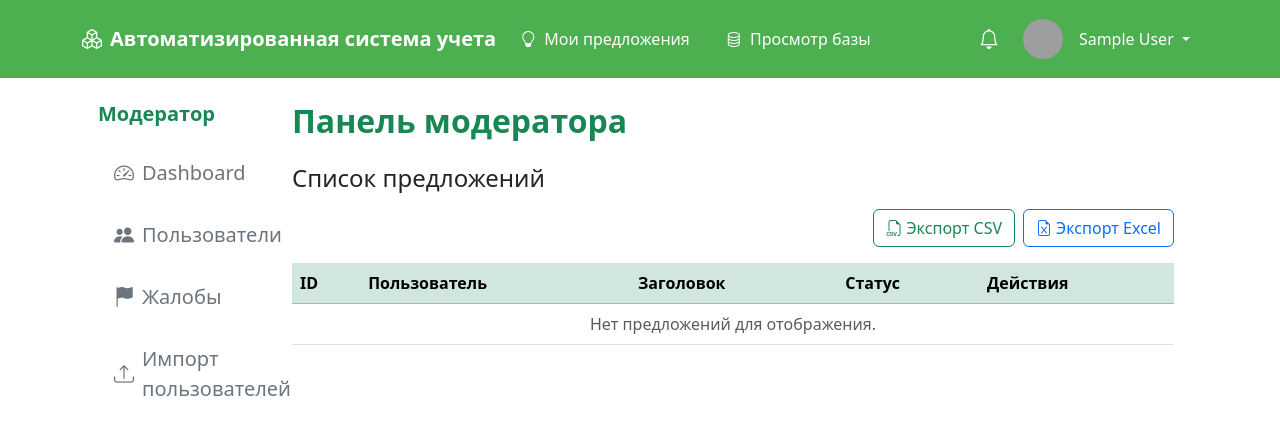
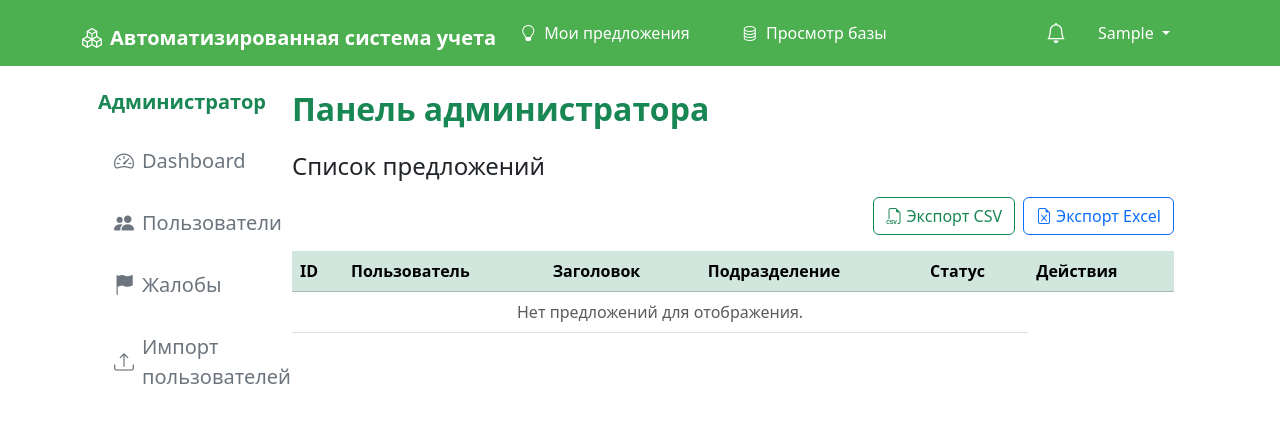
Before and after one commit to Stalkmind1256/VKR_Django, a Django app: page /list/ in a window 1280 px wide. Shown: the top 435 px of the page. Run offline with Django 4.2, Linux system fonts and the light colour scheme; the visitor is signed in with stand-in values (Sample User, id 1); data that the repository does not hold is empty; parts of the project's set-up code (start-up, migrations or seed data) failed here and were passed over; some libraries are stand-ins or nearby versions; grey boxes are pictures that could not be loaded.

Commit message:
commit add admin_user

```diff
--- a/fss/templates/fss/navbar.html
+++ b/fss/templates/fss/navbar.html
@@ -2,27 +2,28 @@
 
 <nav class="navbar navbar-expand-lg navbar-dark" style="background-color: #4CAF50;">
   <div class="container">
-    <!-- Название системы -->
-    <a class="navbar-brand d-flex align-items-center fw-bold text-white" href="{% url 'home' %}" style="padding-top: 1rem; padding-bottom: 1rem;">
+
+    <a class="navbar-brand fw-bold d-flex align-items-center" href="{% url 'home' %}">
       <i class="bi bi-boxes me-2"></i> Автоматизированная система учета
     </a>
 
-    <!-- Кнопка-меню для мобильных -->
+
     <button class="navbar-toggler" type="button" data-bs-toggle="collapse" data-bs-target="#navbarNavAltMarkup"
       aria-controls="navbarNavAltMarkup" aria-expanded="false" aria-label="Toggle navigation">
       <span class="navbar-toggler-icon"></span>
     </button>
 
-    <!-- Меню -->
+
     <div class="collapse navbar-collapse" id="navbarNavAltMarkup">
-      <ul class="navbar-nav me-auto mb-2 mb-lg-0">
-        <li class="nav-item">
+
+      <ul class="navbar-nav me-auto mb-2 mb-lg-0 d-flex align-items-lg-center">
+        <li class="nav-item mt-2 mt-lg-0">
           <a class="nav-link text-white" href="{% url 'my_suggestions' %}">
             <i class="bi bi-lightbulb me-1"></i> Мои предложения
           </a>
         </li>
         {% if user.is_superuser %}
-        <li class="nav-item">
+        <li class="nav-item mt-2 mt-lg-0 ms-lg-3">
           <a class="nav-link text-white" href="{% url 'suggestion_list' %}">
             <i class="bi bi-database me-1"></i> Просмотр базы
           </a>
@@ -30,43 +31,42 @@
         {% endif %}
       </ul>
 
-      <!-- Правая часть: Уведомления и профиль -->
-      <div class="navbar-nav">
+      <ul class="navbar-nav d-flex align-items-lg-center mb-2 mb-lg-0">
         {% if user.is_authenticated %}
-        <div class="d-flex align-items-center">
-          <!-- 🔔 Уведомления -->
-          <a class="nav-link position-relative me-3 text-white" href="{% url 'notifications' %}" title="Уведомления">
+
+        <li class="nav-item position-relative me-3 mt-2 mt-lg-0">
+          <a class="nav-link text-white" href="{% url 'notifications' %}" title="Уведомления">
             <i class="bi bi-bell fs-5"></i>
-            <span id="notification-badge" class="position-absolute top-0 start-100 translate-middle badge rounded-pill bg-danger d-none">
+            <span id="notification-badge"
+              class="position-absolute top-0 start-100 translate-middle badge rounded-pill bg-danger d-none">
               0
             </span>
           </a>
+        </li>
 
-          <!-- 👤 Аватар и имя -->
-          <img src="{% static 'images/avatar_placeholder.jpg' %}" alt="Аватар"
-            class="rounded-circle me-2" style="width: 40px; height: 40px; object-fit: cover;">
-          <div class="dropdown">
+        <!-- Профиль -->
+        <li class="nav-item dropdown mt-2 mt-lg-0">
           <a class="nav-link dropdown-toggle text-white" href="#" role="button" data-bs-toggle="dropdown"
             aria-expanded="false">
-              {{ user.first_name|default:"Иван" }} {{ user.last_name|default:"Иванов" }}
+            {{ user.first_name|default:"Администратор" }}
           </a>
-            <ul class="dropdown-menu dropdown-menu-end">
-              <li><hr class="dropdown-divider"></li>
+          <ul class="dropdown-menu">
             <li><a class="dropdown-item" href="{% url 'logout' %}">Выйти</a></li>
           </ul>
-          </div>
-        </div>
+        </li>
         {% else %}
+        <li class="nav-item mt-2 mt-lg-0">
           <a class="btn btn-light text-dark" href="{% url 'login' %}">
             <i class="bi bi-box-arrow-in-right"></i> Войти
           </a>
+        </li>
         {% endif %}
-      </div>
+      </ul>
     </div>
   </div>
 </nav>
 
-<!-- ✅ AJAX автообновление уведомлений -->
+<!-- AJAX уведомления -->
 <script src="https://ajax.googleapis.com/ajax/libs/jquery/3.5.1/jquery.min.js"></script>
 <script>
   function updateNotificationCount() {
@@ -87,6 +87,6 @@
 
   document.addEventListener("DOMContentLoaded", function () {
     updateNotificationCount();
-    setInterval(updateNotificationCount, 10000);  // обновление каждые 10 секунд
+    setInterval(updateNotificationCount, 10000);
   });
 </script>
--- a/fss/templates/fss/suggestion_list.html
+++ b/fss/templates/fss/suggestion_list.html
@@ -6,7 +6,7 @@
   <div class="row">
     <!-- Sidebar -->
     <nav class="col-md-3 col-lg-2 d-md-block vh-100 position-fixed ps-3 pt-4">
-      <h5 class="text-success mb-4 fw-semibold">Модератор</h5>
+      <h5 class="text-success mb-4 fw-semibold">Администратор</h5>
       <ul class="nav flex-column gap-3">
         <li class="nav-item">
           <a href="/stats" class="nav-link d-flex align-items-center gap-2 text-secondary fw-medium fs-5">
@@ -15,7 +15,7 @@
           </a>
         </li>
         <li class="nav-item">
-          <a href="#" class="nav-link d-flex align-items-center gap-2 text-secondary fw-medium fs-5">
+         <a href="{% url 'user_management' %}" class="nav-link d-flex align-items-center gap-2 text-secondary fw-medium fs-5">
             <i class="bi bi-people-fill"></i>
             <span>Пользователи</span>
           </a>
@@ -37,7 +37,7 @@
 
     <!-- Main content -->
     <main class="col-md-9 ms-sm-auto col-lg-10 offset-md-3 px-4 py-4">
-      <h2 class="text-success mb-4 fw-semibold">Панель модератора</h2>
+      <h2 class="text-success mb-4 fw-semibold">Панель администратора</h2>
 
       <div class="mb-4">
         <h4 class="mb-3">Список предложений</h4>
@@ -58,6 +58,7 @@
                 <th>ID</th>
                 <th>Пользователь</th>
                 <th>Заголовок</th>
+                   <th>Подразделение</th>
                 <th>Статус</th>
                 <th>Действия</th>
               </tr>
@@ -68,6 +69,7 @@
                 <td>{{ suggestion.id }}</td>
                 <td>{{ suggestion.user.username }}</td>
                 <td>{{ suggestion.title }}</td>
+                <td>{{ suggestion.user.division.name}}</td>
                 <td class="status-cell" data-id="{{ suggestion.id }}">
                   <span class="badge
                     {% if suggestion.status.name == 'draft' %} bg-secondary
--- a/fss/urls.py
+++ b/fss/urls.py
@@ -5,6 +5,7 @@ from django.shortcuts import redirect
 from .views import suggestion_detail, add_comment, import_users
 from .views import suggestions_stats_api
 from .views import stats
+from .views import user_management ,delete_user
 
 def redirect_home(request):
     return redirect('/home')
@@ -37,4 +38,9 @@ urlpatterns = [
     path('export/csv/', views.export_suggestions_csv, name='export_suggestions_csv'),
     path('export/excel/', views.export_suggestions_excel, name='export_suggestions_excel'),
     path('import-users/', import_users, name='import_users'),
+
+    path('users/', user_management, name='user_management'),
+    path('users/<int:user_id>/delete/', delete_user, name='delete_user'),
+
+
 ]
--- a/fss/views.py
+++ b/fss/views.py
@@ -7,6 +7,7 @@ from django.core.paginator import Paginator, PageNotAnInteger, EmptyPage
 from django.contrib.auth.decorators import login_required
 from django.contrib import messages
 from django.http import JsonResponse, HttpResponse
+from django.views.decorators.csrf import csrf_exempt
 from django.core.exceptions import PermissionDenied
 from django.views.decorators.http import require_POST
 from openpyxl.workbook import Workbook
@@ -18,6 +19,8 @@ from django.db.models import Count
 from .models import Suggestion
 from django.utils.timezone import is_aware
 import openpyxl
+
+from .models import CustomUser
 
 def home(request):
     unread_count = 0
@@ -378,3 +381,32 @@ def import_users(request):
         return redirect('import_users')
 
     return render(request, 'fss/import_users.html')
+
+def user_management(request):
+    query = request.GET.get('q')
+    if query:
+        users = CustomUser.objects.filter(
+            Q(first_name__icontains=query) |
+            Q(last_name__icontains=query) |
+            Q(middle_name__icontains=query) |
+            Q(department__icontains=query)
+        )
+    else:
+        users = CustomUser.objects.all()
+
+    return render(request, 'fss/users_admin.html', {
+        'users': users,
+        'query': query,
+    })
+
+
+@csrf_exempt
+def delete_user(request, user_id):
+    if request.method == "POST":
+        try:
+            user = CustomUser.objects.get(id=user_id)
+            user.delete()
+            return JsonResponse({"success": True})
+        except CustomUser.DoesNotExist:
+            return JsonResponse({"success": False, "error": "User not found"})
+    return JsonResponse({"success": False, "error": "Invalid request"})
```
Also changed, not shown: fss/templates/fss/users_admin.html (added, +121 -0 lines). Lines whose indentation alone changed are shown as unchanged.
